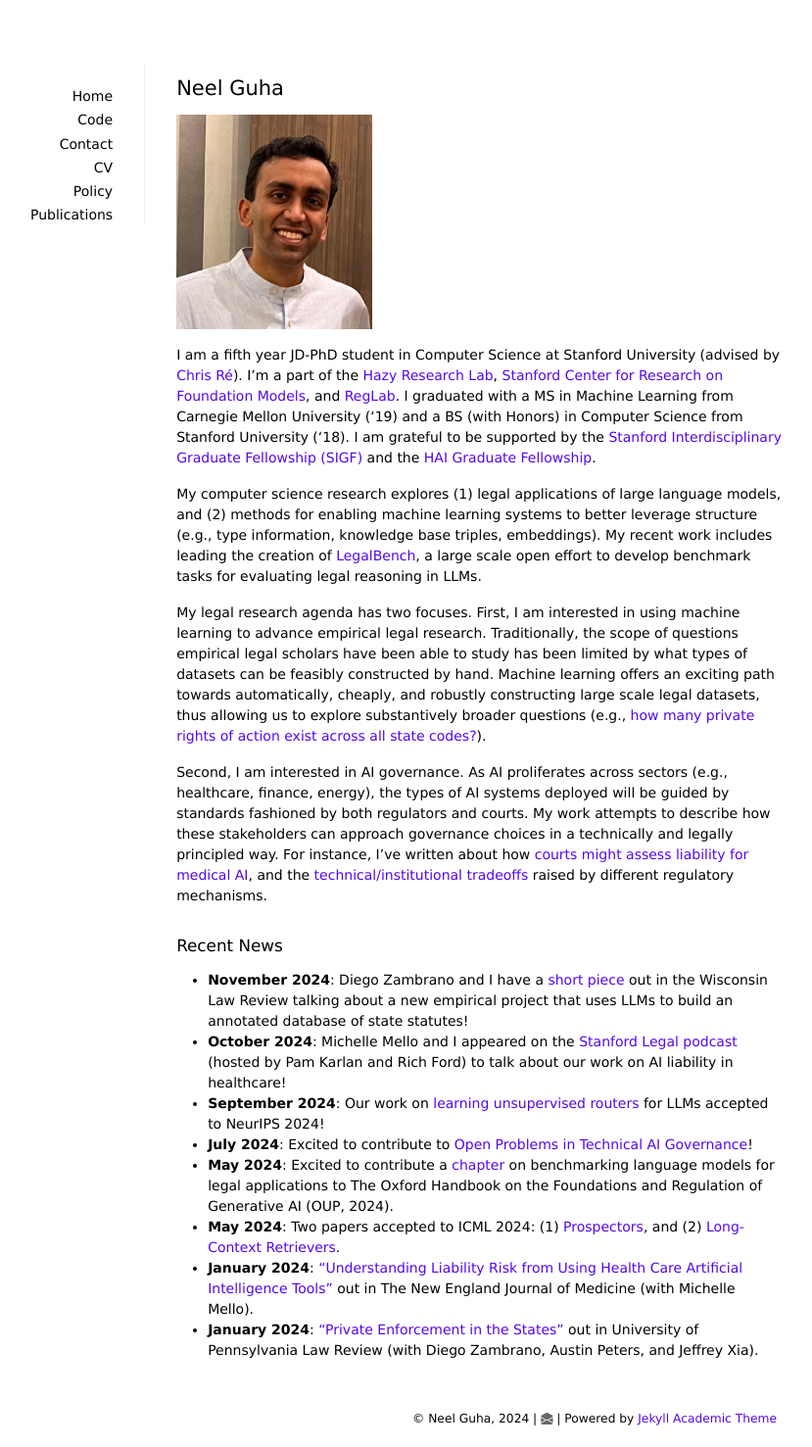
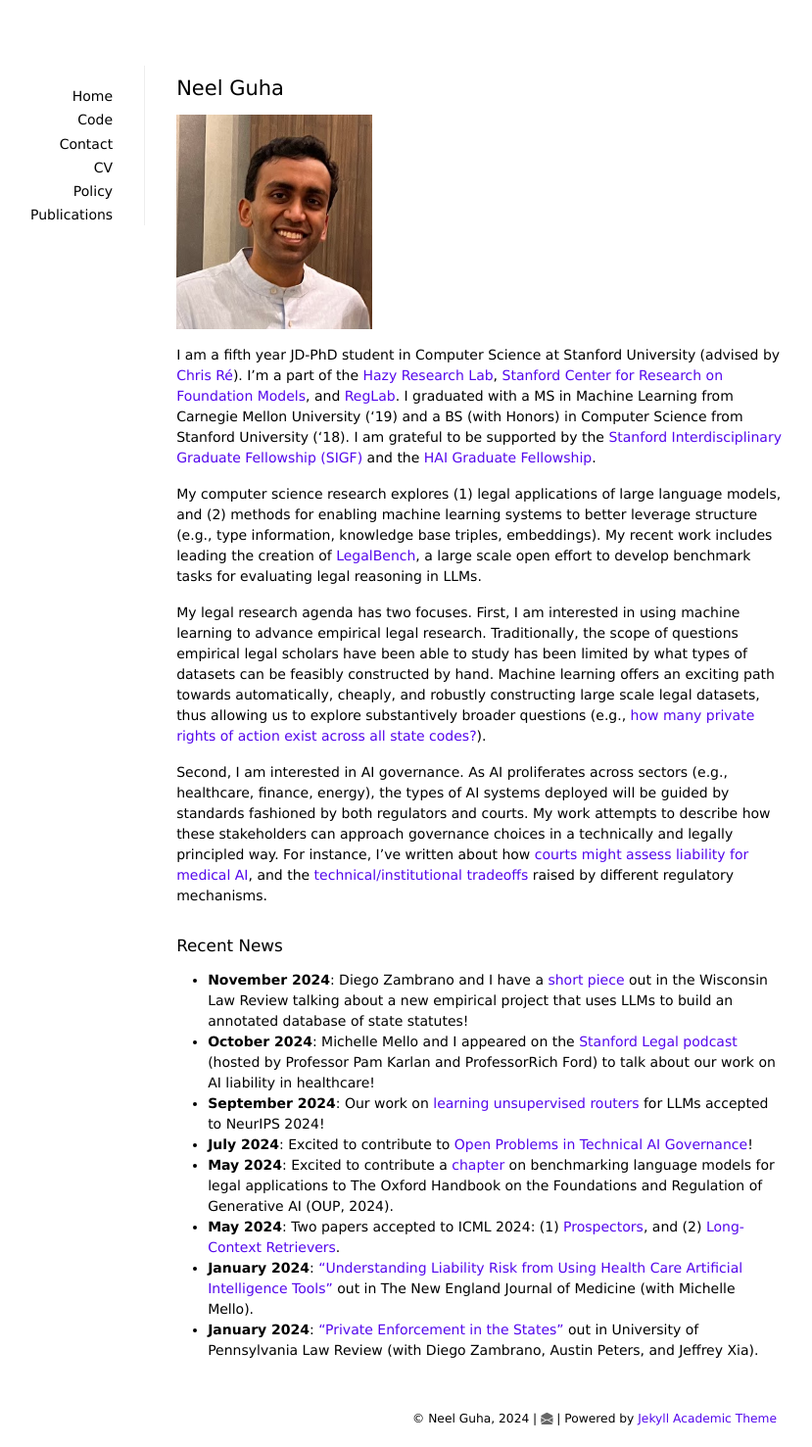
Before and after one commit to neelguha/neelguha.github.io, a Jekyll site: the page built from index.md, in a window 1280 px wide. Shown: the whole page at 98% size, without its empty margins (33-862 px from the left). Built offline with Jekyll 4.4.1, drawn with Linux system fonts in a browser that asks for light colours; nearby versions of some CDN libraries; a style sheet for code colours, icons or effects is not loaded.

Commit message:
Fixed typo

```diff
--- a/index.md
+++ b/index.md
@@ -18,7 +18,7 @@ Second, I am interested in AI governance. As AI proliferates across sectors (e.g
 
 <h2> Recent News</h2>
 - **November 2024**: Diego Zambrano and I have a [short piece](./assets/pdf/state_statutes_db.pdf) out in the Wisconsin Law Review talking about a new empirical project that uses LLMs to build an annotated database of state statutes!
-- **October 2024**: Michelle Mello and I appeared on the [Stanford Legal podcast](https://law.stanford.edu/stanford-legal-podcast/exploring-ai-in-healthcare-legal-regulatory-and-safety-challenges/) (hosted by Pam Karlan and Rich Ford) to talk about our work on AI liability in healthcare!
+- **October 2024**: Michelle Mello and I appeared on the [Stanford Legal podcast](https://law.stanford.edu/stanford-legal-podcast/exploring-ai-in-healthcare-legal-regulatory-and-safety-challenges/) (hosted by Professor Pam Karlan and ProfessorRich Ford) to talk about our work on AI liability in healthcare!
 - **September 2024**: Our work on [learning unsupervised routers](https://openreview.net/forum?id=pPSWHsgqRp) for LLMs accepted to NeurIPS 2024!
 - **July 2024**: Excited to contribute to [Open Problems in Technical AI Governance](https://arxiv.org/abs/2407.14981)!
 - **May 2024**: Excited to contribute a [chapter](https://neelguha.github.io/assets/pdf/building_genai_benchmarks_for_law_oxford_chapter.pdf) on benchmarking language models for legal applications to The Oxford Handbook on the Foundations and Regulation of Generative AI (OUP, 2024).
```
